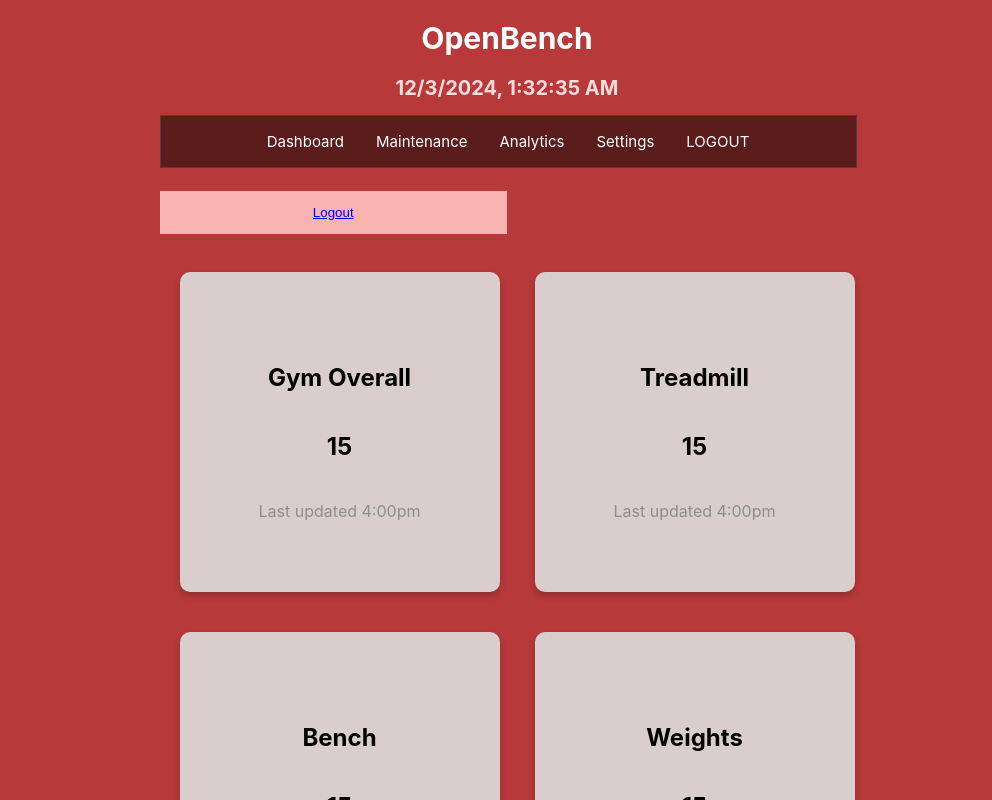
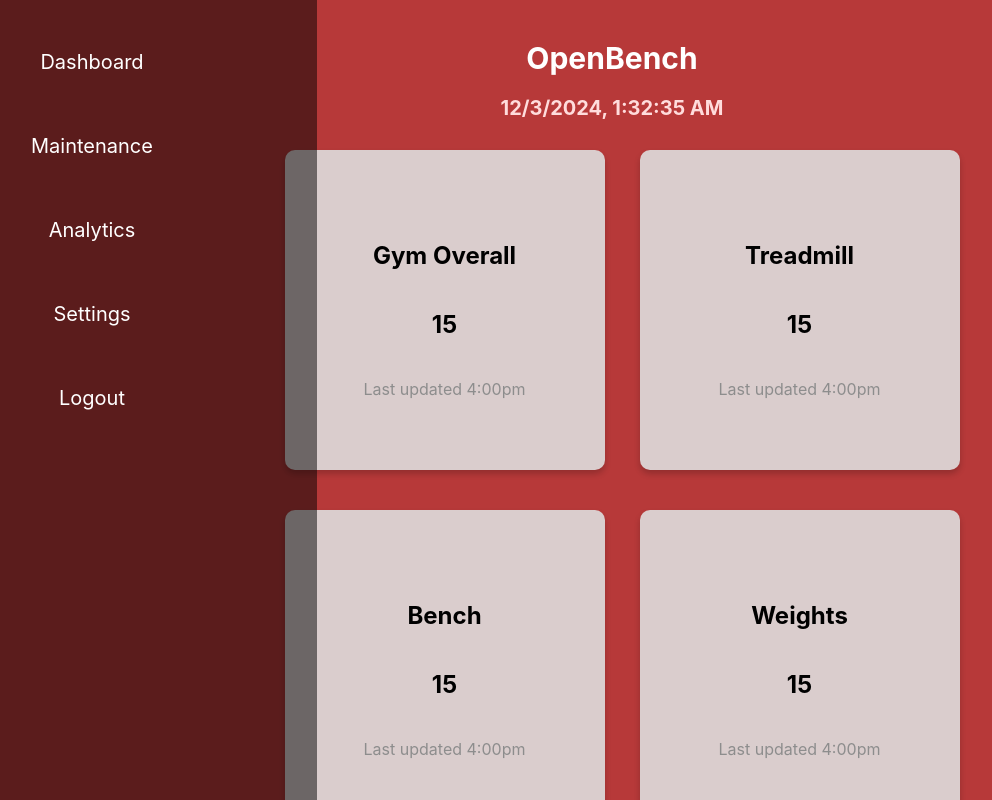
Before and after one commit to amyktruongdev/openbench, a React (Create React App) app in the folder client/: page /add in a window 1280 px wide. Shown: the top 800 px of the page, without its empty margins (133-1125 px from the left). Built offline with nearby package versions, Linux system fonts and the light colour scheme.

Commit message:
Fixing navbar

```diff
--- a/client/src/Nav.js
+++ b/client/src/Nav.js
@@ -1,16 +1,15 @@
-function Nav(){
-    return(
-    <div>
-        <div class="navbar">
+function Nav() {
+    return (
+      <div className="navbar">
         <ul>
-                <li><a class="active" href="index.html">Dashboard</a></li>
+          <li><a className="active" href="index.html">Dashboard</a></li>
           <li><a href="/maintenance.html">Maintenance</a></li>
           <li><a href="/analytics.html">Analytics</a></li>
           <li><a href="#">Settings</a></li>
-                <li><a href="#">LOGOUT</a></li>
+          <li><a href="/update">Logout</a></li>
         </ul>
       </div>
-    </div>
-    )
+    );
   }
+
   export default Nav;
--- a/client/src/index.css
+++ b/client/src/index.css
@@ -11,7 +11,6 @@ body {
   align-items: center;
 }
 
-/**/
 
 #title {
   color: white;
@@ -28,37 +27,56 @@ body {
 }
 
 .navbar {
-  width: 100%;
-  max-width: 1200px;
-  margin: 15px auto;
-  border: 1px solid #444;
+  position: fixed; /* Keeps navbar on the left */
+  left: 0; /* Align to the left */
+  top: 0; /* Stick to the top */
+  height: 100vh; /* Full height of the viewport */
+  width: 450px !important; /* Ensure width change with !important */
   background-color: rgba(0, 0, 0, 0.5);
+  padding-top: 20px;
+  display: flex;
+  flex-direction: column;
+  align-items: center;
 }
 
-ul {
+/* Ensure the list takes full width */
+.navbar ul {
   list-style-type: none;
-  display: flex;
-  justify-content: center;
-  flex-wrap: wrap;
   padding: 0;
   margin: 0;
+  width: 100%;
 }
 
-li {
-  margin: 0;
+.navbar ul li {
+  width: 100%;
+  text-align: center;
 }
 
-li a {
+.navbar ul li a {
   display: block;
   color: white;
-  padding: 16px;
+  padding: 30px; /* Adjust padding */
   font-size: 20px;
   text-decoration: none;
+  width: 100%; /* Ensure links take full width */
+  box-sizing: border-box; /* Prevent overflow */
 }
 
-li a:hover {
+.navbar ul li a:hover {
   background-color: red;
+  width: 100%; /* Ensure hover effect stays inside navbar */
+  box-sizing: border-box; /* Prevent overflow */
 }
+
+
+/* Adjust the content so it does not overlap */
+.content {
+  margin-left: 170px; /* Adjust margin according to navbar width */
+  padding: 20px;
+  width: calc(100% - 170px); /* Ensure it adjusts dynamically */
+}
+
+
 
 .box-container {
   display: flex;
@@ -168,41 +186,6 @@ span.psw {
   padding-top: 16px;
 }
 
-/*navbar*/
-
-.navbar {
-  width: 100%;
-  max-width: 1200px;
-  margin: 15px auto;
-  border: 1px solid #444;
-  background-color: rgba(0, 0, 0, 0.5);
-}
-
-ul {
-  list-style-type: none;
-  display: flex;
-  justify-content: center;
-  flex-wrap: wrap;
-  padding: 0;
-  margin: 0;
-}
-
-li {
-  margin: 0;
-}
-
-li a {
-  display: block;
-  color: white;
-  padding: 16px;
-  font-size: 15px;
-  text-decoration: none;
-}
-
-li a:hover {
-  background-color: red;
-}
-
 .header{
   text-align: center;
   color: white;
--- a/client/src/pages/Add.jsx
+++ b/client/src/pages/Add.jsx
@@ -7,12 +7,10 @@ import Time from '../Time';
 const Add = () => {
   return (
     <div>
+      <Nav /> {/* Navbar will stay fixed on the left */}
+      <div className="content">
         <h1 className="header">OpenBench</h1>
         <Time />
-        <Nav />
-    <div className="logOut">
-    <button><Link to="/update">Logout</Link></button>
-    </div>
         <div className="box-container">
           <div className="row">
             <div className="box">
@@ -41,6 +39,7 @@ const Add = () => {
         </div>
         <Footer />
       </div>
+    </div>
   );
 };
 
```
Also changed, not shown: 1 other file (tests, documents, lock files or other folders). Lines whose indentation alone changed are shown as unchanged.
